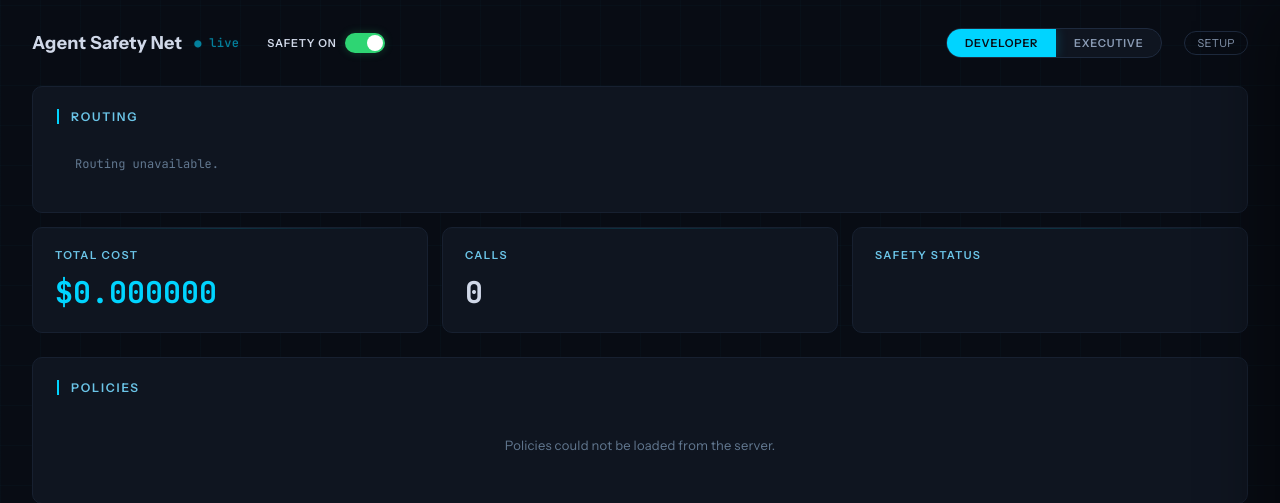
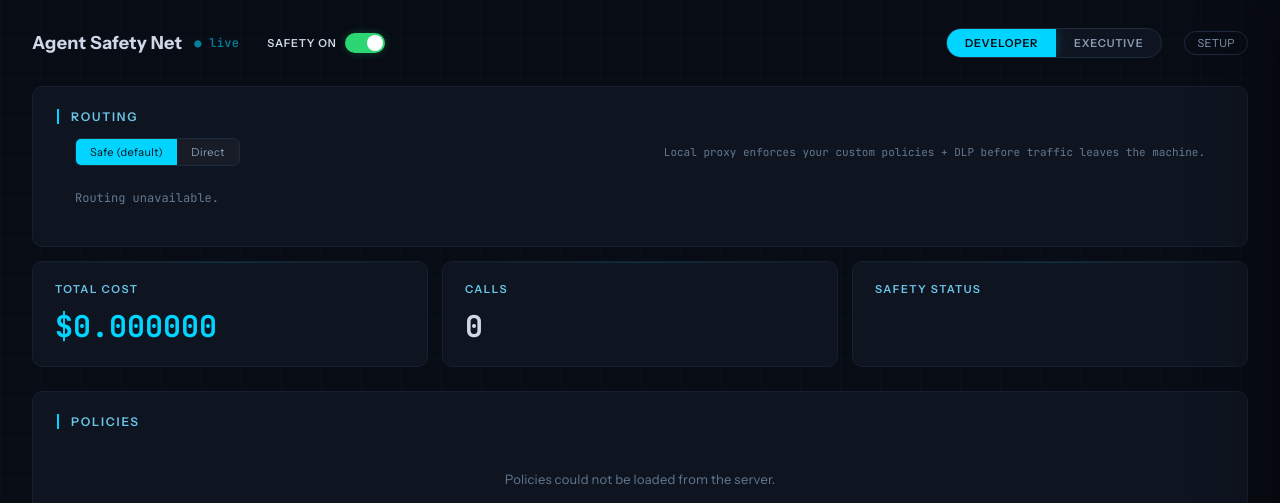
Before and after one commit to aceteam-ai/aceteam-aep, a Python web app: template src/aceteam_aep/dashboard/templates/index.html in a window 1280 px wide. Shown: the top 503 px of the page. Run offline with Jinja, Linux system fonts and the light colour scheme; the template is opened without the code that fills it, so the values that code supplies are empty.

Commit message:
feat(dashboard): direct-mode toggle + latency stats on topology
Adds a Safe/Direct radio above the routing topology. "Direct" opens
an explainer modal with the manual instructions to swap baseUrl in
openclaw.json (the proxy doesn't have access to write that file from
its current bind-mount layout — auto-rewrite is a follow-up). The
modal lists what you lose (custom policies, DLP, audit log) so the
trade-off is explicit.

Adds avg ± stddev call latency to the local-proxy hop card. Computed
from span_tracker LLM spans — only the proxy↔upstream pair is
observable from inside the proxy, but that's the only meaningful
network hop to measure anyway.

Co-Authored-By: Claude Opus 4.6 (1M context) <noreply@anthropic.com>

```diff
--- a/src/aceteam_aep/dashboard/templates/index.html
+++ b/src/aceteam_aep/dashboard/templates/index.html
@@ -1604,6 +1604,60 @@
       content: "→";
       position: absolute;
       left: 0;
+      color: var(--text-dim);
+    }
+
+    .topology-latency {
+      font-family: var(--font-mono, monospace);
+      font-size: 10px;
+      color: var(--accent-cyan);
+      margin-top: 2px;
+    }
+
+    .topology-latency .muted {
+      color: var(--text-dim);
+    }
+
+    .topology-mode-bar {
+      display: flex;
+      align-items: center;
+      justify-content: space-between;
+      gap: 12px;
+      padding: 0 18px 6px 18px;
+    }
+
+    .topology-mode-toggle {
+      display: inline-flex;
+      gap: 0;
+      background: var(--bg-elevated, rgba(255, 255, 255, 0.03));
+      border: 1px solid var(--border);
+      border-radius: 6px;
+      overflow: hidden;
+    }
+
+    .topology-mode-toggle button {
+      background: transparent;
+      border: none;
+      color: var(--text-muted);
+      font-family: var(--font-label);
+      font-size: 11px;
+      letter-spacing: 0.4px;
+      padding: 6px 14px;
+      cursor: pointer;
+      transition: background 0.15s, color 0.15s;
+    }
+
+    .topology-mode-toggle button.active {
+      background: var(--accent-cyan);
+      color: var(--bg-base, #08111c);
+    }
+
+    .topology-mode-toggle button:not(.active):hover {
+      color: var(--text-primary);
+    }
+
+    .topology-mode-help {
+      font-size: 11px;
       color: var(--text-dim);
     }
 
@@ -1736,8 +1790,35 @@
 
     <div class="section">
       <h2>Routing</h2>
+      <div class="topology-mode-bar">
+        <div class="topology-mode-toggle" role="tablist" aria-label="Routing mode">
+          <button id="mode-safe" class="active" onclick="showRoutingMode('safe')">Safe (default)</button>
+          <button id="mode-direct" onclick="showRoutingMode('direct')">Direct</button>
+        </div>
+        <span class="topology-mode-help" id="mode-help">Local proxy enforces your custom policies + DLP before traffic leaves the machine.</span>
+      </div>
       <div class="topology" id="routing-topology">
         <span style="color:var(--text-dim);font-size:12px;">Loading routing…</span>
+      </div>
+    </div>
+
+    <div class="setup-overlay" id="direct-mode-overlay" style="display:none;">
+      <div class="setup-card" style="max-width:600px;">
+        <button class="setup-close" onclick="closeDirectModeOverlay()" title="Close" aria-label="Close">&times;</button>
+        <h2>Switch to Direct mode</h2>
+        <p>Direct mode points OpenClaw straight at the AceTeam Gateway, bypassing this local proxy. You lose:</p>
+        <ul style="font-size:13px;color:var(--text-muted);margin-bottom:14px;line-height:1.6;">
+          <li>Custom policies (the rules in the dashboard's Custom Policies section)</li>
+          <li>DLP / secret-leak scanning</li>
+          <li>Local audit log + cost dashboard</li>
+        </ul>
+        <p>You gain ~one network hop of latency.</p>
+        <p style="margin-top:14px;">Edit <code>~/safeclaw/config/openclaw.json</code> and replace <code>http://aep-proxy:8899/v1</code> with <code>https://aceteam.ai/api/gateway/v1</code> on both <code>openai</code> and <code>anthropic</code> providers, then restart OpenClaw:</p>
+        <div class="setup-code" id="direct-mode-cmd">
+          <button class="setup-copy" onclick="copySetupText('direct-mode-cmd')">Copy</button>
+          docker compose -f docker-compose.yml -f docker-compose.safe.yml restart openclaw-gateway openclaw-cli
+        </div>
+        <p style="margin-top:14px;font-size:12px;color:var(--text-dim);">To return to Safe mode, swap the URLs back and restart again.</p>
       </div>
     </div>
 
@@ -1997,6 +2078,7 @@
           scope: h.scope,
           url: h.url || '',
           bullets: bullets,
+          latency: h.latency || null,
         };
       }));
 
@@ -2018,9 +2100,39 @@
           });
           html += '</ul>';
         }
+        if (hop.latency && hop.latency.count > 0) {
+          html += '<div class="topology-latency">';
+          html += escapeHtml(hop.latency.avg_ms) + 'ms <span class="muted">avg</span>';
+          if (hop.latency.count > 1) {
+            html += ' ± ' + escapeHtml(hop.latency.stddev_ms) + 'ms';
+          }
+          html += ' <span class="muted">(' + escapeHtml(hop.latency.count) + ' calls)</span>';
+          html += '</div>';
+        }
         html += '</div>';
       });
       container.innerHTML = html;
+    }
+
+    // Direct-mode toggle: clicking "Direct" opens the manual-instructions
+    // modal (we can't rewrite openclaw.json from the proxy without a new
+    // bind mount). Until the user actually edits the config, the UI stays
+    // on "Safe" — flipping the visual state would mislead them about the
+    // running config. We'll auto-detect mode in a future iteration when
+    // the proxy can read openclaw.json directly.
+    function showRoutingMode(mode) {
+      if (mode === 'direct') {
+        document.getElementById('direct-mode-overlay').style.display = 'flex';
+        return;
+      }
+      document.getElementById('mode-safe').classList.add('active');
+      document.getElementById('mode-direct').classList.remove('active');
+    }
+    function closeDirectModeOverlay() {
+      document.getElementById('direct-mode-overlay').style.display = 'none';
+      // Snap visual back to Safe — the user only cancelled out of the
+      // explainer, they didn't actually switch modes.
+      showRoutingMode('safe');
     }
 
     function refreshRouting() {
```
Also changed, not shown: src/aceteam_aep/proxy/app.py (+23 -0 lines).
